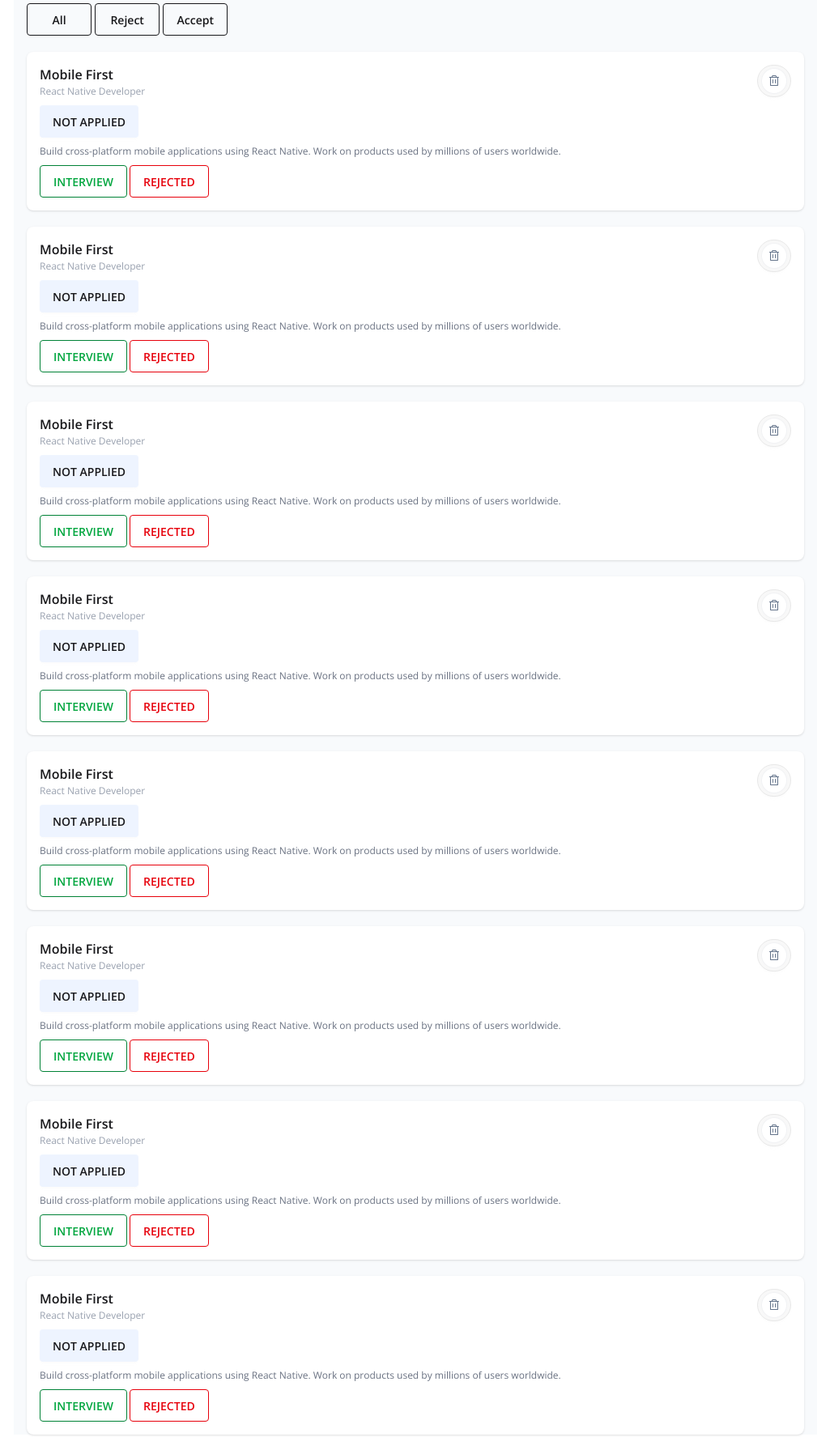
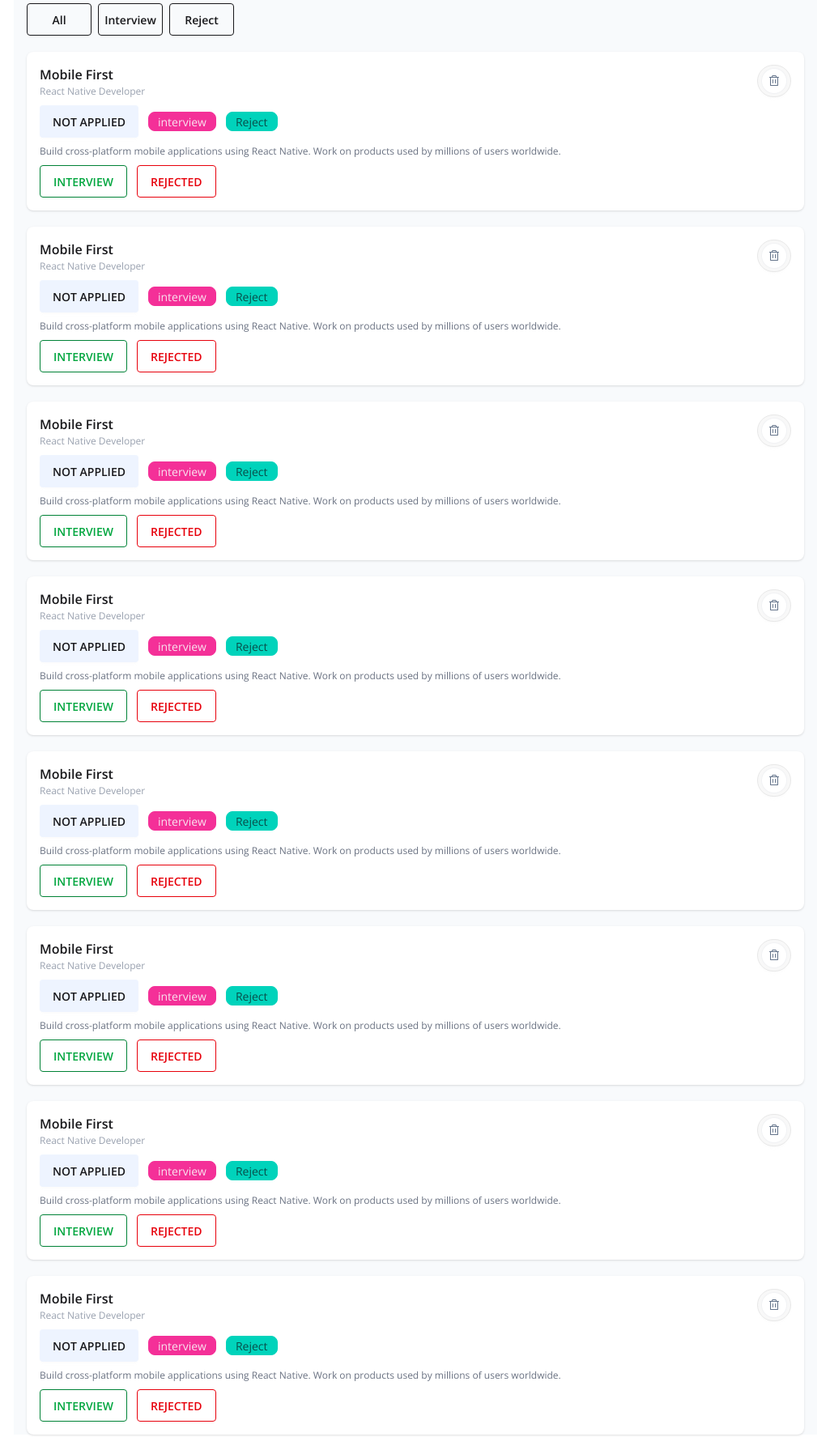
Before and after one commit to areenatanim/ASSIGEMENT-4, a plain HTML site: page index.html in a window 1280 px wide. Shown: the part 258-2033 px from the top of the page at 81% size, without its empty margins (127-1152 px from the left). Drawn offline with nearby package versions, Linux system fonts and the light colour scheme.

Commit message:
toggle.js page added

```diff
--- a/index.html
+++ b/index.html
@@ -26,7 +26,7 @@
         </style>
 </head>
 
-<body class="mx-36 bg-[#F8FAFC] px-4">
+<body class="sm:mx-4 md:mx-12 lg:mx-36 bg-[#F8FAFC] px-4">
         <!-- header section start -->
         <header class="my-6">
                 <div class="flex sm:justify-between lg:justify-between items-center">
@@ -34,8 +34,8 @@
                         <input type="checkbox" value="synthwave" class="toggle theme-controller" />
                 </div>
                 <!-- btn section -->
-                <div class="grid  grid-cols-3  gap-5">
-                        <button class="btn btn-xl w-70 rounded-[16px] bg-white hover:bg-blue-200 h-20 ">
+                <div class="grid grid-cols-1 md:grid-cols-2 lg:grid-cols-3 gap-5">
+                        <button class="btn  btn-xl w-70 rounded-[16px] bg-white hover:bg-blue-200 h-20 ">
                                 <div class="flex flex-col ">
                                         <p class="text-[10px] text-gray-700">Total </p>
                                         <h3>8</h3>
@@ -71,15 +71,39 @@
                         <h3 class="font-semibold text-[21px] sm:text-[14px]">Available Jobs</h3>
                         <p class="text-[14px] text-gray-500">8 jobs</p>
                 </div>
-                <!-- button section -->
-                <div>
-                        <button class="btn btn-outline hover:bg-blue-400 w-20 ">All</button>
-                        <button class="btn btn-outline hover:bg-red-500 w-20">Reject</button>
-                        <button class="btn btn-outline hover:bg-green-400 w-20">Accept</button>
+                <!-- main section button -->
+                <div class="flex gap-2">
+                        <button onclick="showOnly('card-section')"
+                                class="btn btn-xs sm:btn-sm md:btn-md  btn-outline hover:bg-blue-400 w-20 ">All</button>
+
+                        <button onclick="showOnly('interview')"
+                                class="btn btn-xs sm:btn-sm md:btn-md btn-outline hover:bg-green-400 w-20">Interview</button>
+                        <button onclick="showOnly('reject')"
+                                class="btn btn-xs sm:btn-sm md:btn-md  btn-outline hover:bg-red-500 w-20">Reject</button>
                 </div>
 
+                <!-- interview section start -->
+                <div id="interview" class="card w-full bg-base-100 card-sm shadow-sm my-5 hidden">
+                        <div class="flex flex-col gap-2 justify-center items-center  p-7">
+                                <img src="./jobs.png" alt="">
+                                <h3 class="card-title">No jobs available</h3>
+                                <p class="text-gray-400 text-[12px]">Check back soon for new job opportunities</p>
+                        </div>
+                </div>
+                <!-- interview section end -->
+
+                <!-- reject section start -->
+                <div id="reject" class="card w-full bg-base-100 card-sm shadow-sm my-5 hidden">
+                        <div class="flex flex-col gap-2 justify-center items-center  p-7">
+                                <img src="./jobs.png" alt="">
+                                <h3 class="card-title">No jobs available</h3>
+                                <p class="text-gray-400 text-[12px]">Check back soon for new job opportunities</p>
+                        </div>
+                </div>
+                <!-- reject section end -->
+
                 <!-- card section start -->
-                <section class="my-5 flex flex-col gap-5">
+                <section id="card-section" class="my-5 flex flex-col gap-5 ">
 
                         <!-- card one -->
                         <div>
@@ -95,15 +119,17 @@
                                                                         src="./Group 1 (1).png" alt=""></button>
                                                 </div>
 
-                                                <div class=" card-actions">
+                                                <div class=" card-actions flex items-center gap-3">
                                                         <button class="btn bg-[#EEF4FF] border-[0]">NOT APPLIED</button>
+                                                        <div class="badge badge-secondary">interview</div>
+                                                        <div class="badge badge-accent">Reject</div>
                                                 </div>
                                                 <p class="text-gray-500 text-[12px]">
                                                         Build cross-platform mobile applications using React Native.
                                                         Work on
                                                         products used by millions of users worldwide.
                                                 </p>
-                                                <div>
+                                                <div class="flex gap-3">
 
                                                         <button class="btn btn-outline border-green-700
                                                                 text-green-600 btn-accent">INTERVIEW</button>
@@ -127,15 +153,17 @@
                                                                         src="./Group 1 (1).png" alt=""></button>
                                                 </div>
 
-                                                <div class=" card-actions">
+                                                <div class=" card-actions flex items-center gap-3">
                                                         <button class="btn bg-[#EEF4FF] border-[0]">NOT APPLIED</button>
+                                                        <div class="badge badge-secondary">interview</div>
+                                                        <div class="badge badge-accent">Reject</div>
                                                 </div>
                                                 <p class="text-gray-500 text-[12px]">
                                                         Build cross-platform mobile applications using React Native.
                                                         Work on
                                                         products used by millions of users worldwide.
                                                 </p>
-                                                <div>
+                                                <div class="flex gap-3">
 
                                                         <button class="btn btn-outline border-green-700
                                                                 text-green-600 btn-accent">INTERVIEW</button>
@@ -159,15 +187,17 @@
                                                                         src="./Group 1 (1).png" alt=""></button>
                                                 </div>
 
-                                                <div class=" card-actions">
+                                                <div class=" card-actions flex items-center gap-3">
                                                         <button class="btn bg-[#EEF4FF] border-[0]">NOT APPLIED</button>
+                                                        <div class="badge badge-secondary">interview</div>
+                                                        <div class="badge badge-accent">Reject</div>
                                                 </div>
                                                 <p class="text-gray-500 text-[12px]">
                                                         Build cross-platform mobile applications using React Native.
                                                         Work on
                                                         products used by millions of users worldwide.
                                                 </p>
-                                                <div>
+                                                <div class="flex gap-3">
 
                                                         <button class="btn btn-outline border-green-700
                                                                 text-green-600 btn-accent">INTERVIEW</button>
@@ -191,15 +221,18 @@
                                                                         src="./Group 1 (1).png" alt=""></button>
                                                 </div>
 
-                                                <div class=" card-actions">
+                                                <div class=" card-actions flex items-center gap-3">
                                                         <button class="btn bg-[#EEF4FF] border-[0]">NOT APPLIED</button>
+                                                        <div class="badge badge-secondary">interview</div>
+                                                        <div class="badge badge-accent">Reject</div>
+
                                                 </div>
                                                 <p class="text-gray-500 text-[12px]">
                                                         Build cross-platform mobile applications using React Native.
                                                         Work on
                                                         products used by millions of users worldwide.
                                                 </p>
-                                                <div>
+                                                <div class="flex gap-3">
 
                                                         <button class="btn btn-outline border-green-700
                                                                 text-green-600 btn-accent">INTERVIEW</button>
@@ -223,15 +256,17 @@
                                                                         src="./Group 1 (1).png" alt=""></button>
                                                 </div>
 
-                                                <div class=" card-actions">
+                                                <div class=" card-actions flex items-center gap-3">
                                                         <button class="btn bg-[#EEF4FF] border-[0]">NOT APPLIED</button>
+                                                        <div class="badge badge-secondary">interview</div>
+                                                        <div class="badge badge-accent">Reject</div>
                                                 </div>
                                                 <p class="text-gray-500 text-[12px]">
                                                         Build cross-platform mobile applications using React Native.
                                                         Work on
                                                         products used by millions of users worldwide.
                                                 </p>
-                                                <div>
+                                                <div class="flex gap-3">
 
                                                         <button class="btn btn-outline border-green-700
                                                                 text-green-600 btn-accent">INTERVIEW</button>
@@ -255,15 +290,17 @@
                                                                         src="./Group 1 (1).png" alt=""></button>
                                                 </div>
 
-                                                <div class=" card-actions">
+                                                <div class=" card-actions flex items-center gap-3">
                                                         <button class="btn bg-[#EEF4FF] border-[0]">NOT APPLIED</button>
+                                                        <div class="badge badge-secondary">interview</div>
+                                                        <div class="badge badge-accent">Reject</div>
                                                 </div>
                                                 <p class="text-gray-500 text-[12px]">
                                                         Build cross-platform mobile applications using React Native.
                                                         Work on
                                                         products used by millions of users worldwide.
                                                 </p>
-                                                <div>
+                                                <div class="flex gap-3">
 
                                                         <button class="btn btn-outline border-green-700
                                                                 text-green-600 btn-accent">INTERVIEW</button>
@@ -287,15 +324,17 @@
                                                                         src="./Group 1 (1).png" alt=""></button>
                                                 </div>
 
-                                                <div class=" card-actions">
+                                                <div class=" card-actions flex items-center gap-3">
                                                         <button class="btn bg-[#EEF4FF] border-[0]">NOT APPLIED</button>
+                                                        <div class="badge badge-secondary">interview</div>
+                                                        <div class="badge badge-accent">Reject</div>
                                                 </div>
                                                 <p class="text-gray-500 text-[12px]">
                                                         Build cross-platform mobile applications using React Native.
                                                         Work on
                                                         products used by millions of users worldwide.
                                                 </p>
-                                                <div>
+                                                <div class="flex gap-3">
 
                                                         <button class="btn btn-outline border-green-700
                                                                 text-green-600 btn-accent">INTERVIEW</button>
@@ -319,15 +358,17 @@
                                                                         src="./Group 1 (1).png" alt=""></button>
                                                 </div>
 
-                                                <div class=" card-actions">
+                                                <div class=" card-actions flex items-center gap-3">
                                                         <button class="btn bg-[#EEF4FF] border-[0]">NOT APPLIED</button>
+                                                        <div class="badge badge-secondary">interview</div>
+                                                        <div class="badge badge-accent">Reject</div>
                                                 </div>
                                                 <p class="text-gray-500 text-[12px]">
                                                         Build cross-platform mobile applications using React Native.
                                                         Work on
                                                         products used by millions of users worldwide.
                                                 </p>
-                                                <div>
+                                                <div class="flex gap-3">
 
                                                         <button class="btn btn-outline border-green-700
                                                                 text-green-600 btn-accent">INTERVIEW</button>
@@ -341,6 +382,7 @@
                 </section>
                 <!-- card section end -->
         </main>
+        <script src="js/toggle.js"></script>
         <script src="js/index.js"></script>
 </body>
 
--- /dev/null
+++ b/js/toggle.js
@@ -0,0 +1,17 @@
+// showOnly function for toggle
+
+
+function showOnly(id) {
+        const interview = document.getElementById("interview");
+        const reject = document.getElementById("reject");
+        const cardSection = document.getElementById("card-section");
+        interview.classList.add("hidden");
+        reject.classList.add("hidden");
+        cardSection.classList.add("hidden")
+
+        const selected = document.getElementById(id);
+        selected.classList.remove("hidden");
+
+
+
+}
```
Also changed, not shown: 1 other file.
